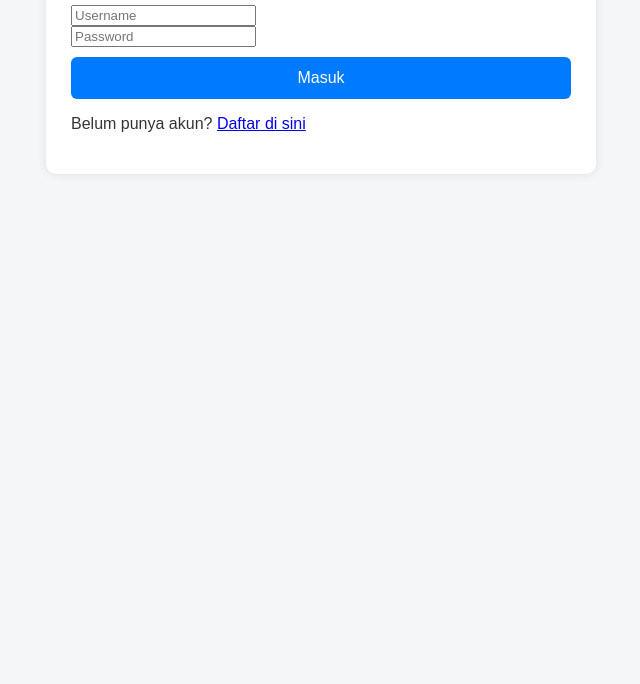
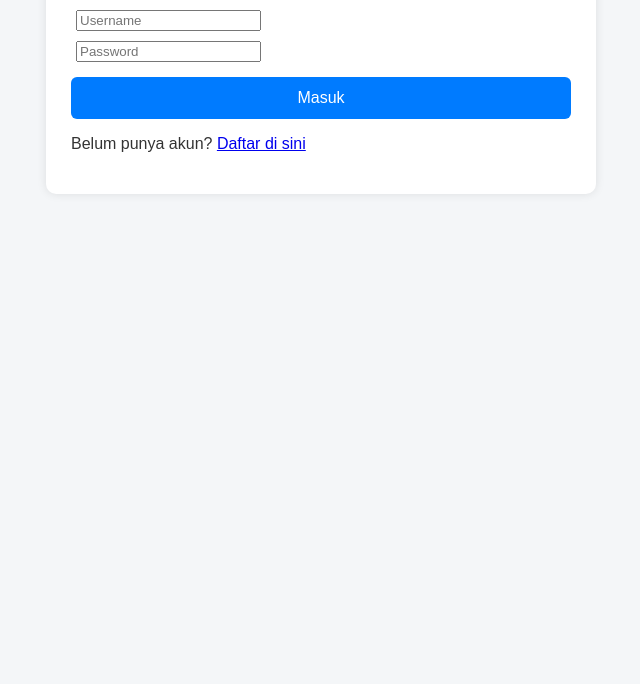
Before and after one commit to RadityaWisnuHerdinanto/FirstApplication, a plain HTML site: page login.html in a window 1280 px wide. Shown: the part 116-800 px from the top of the page, without its empty margins (319-959 px from the left). Drawn offline with Linux system fonts and the light colour scheme.

Commit message:
Ada perubahan di css

```diff
--- a/style.css
+++ b/style.css
@@ -3,11 +3,16 @@ body {
     background-color: #f4f6f8;
     padding: 20px;
     color: #333;
+
 }
 
 h1 {
     text-align: center;
     margin-bottom: 30px;
+}
+
+input{
+    margin: 5px;
 }
 
 .container {
```
